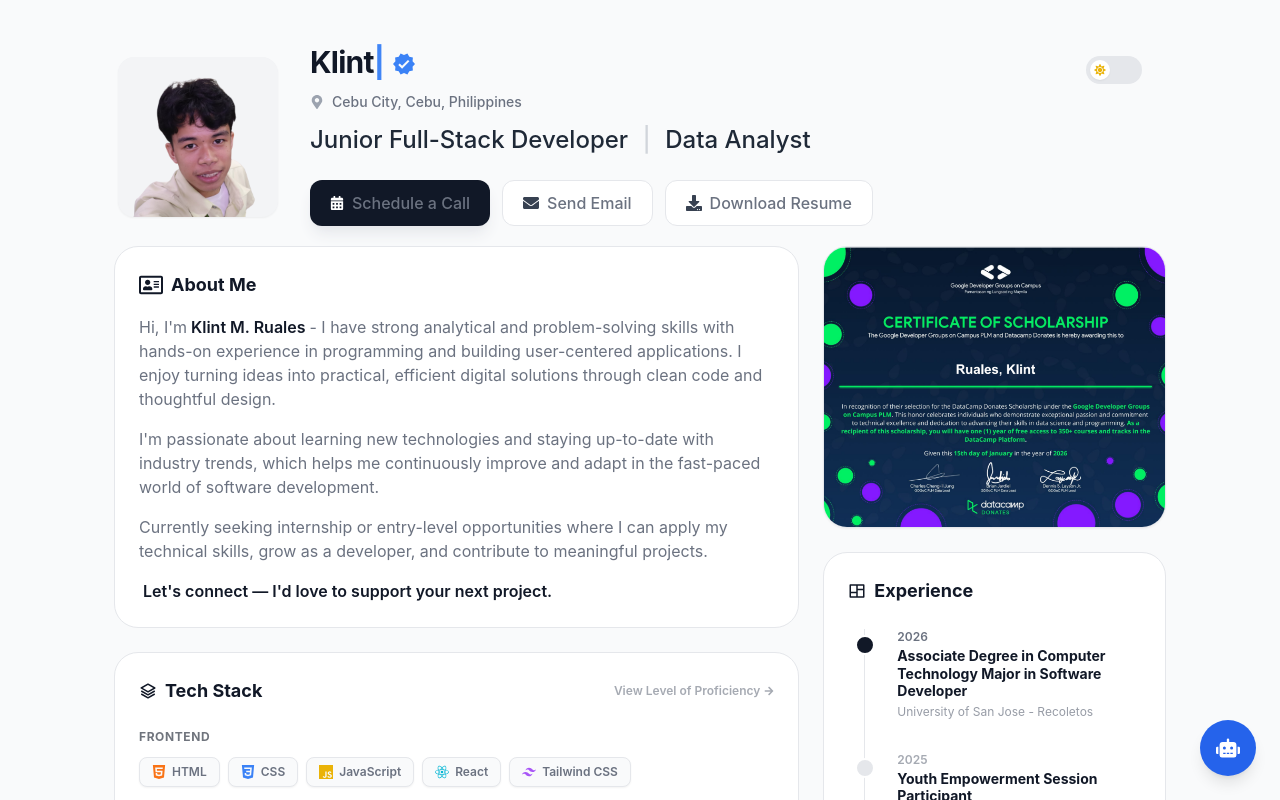
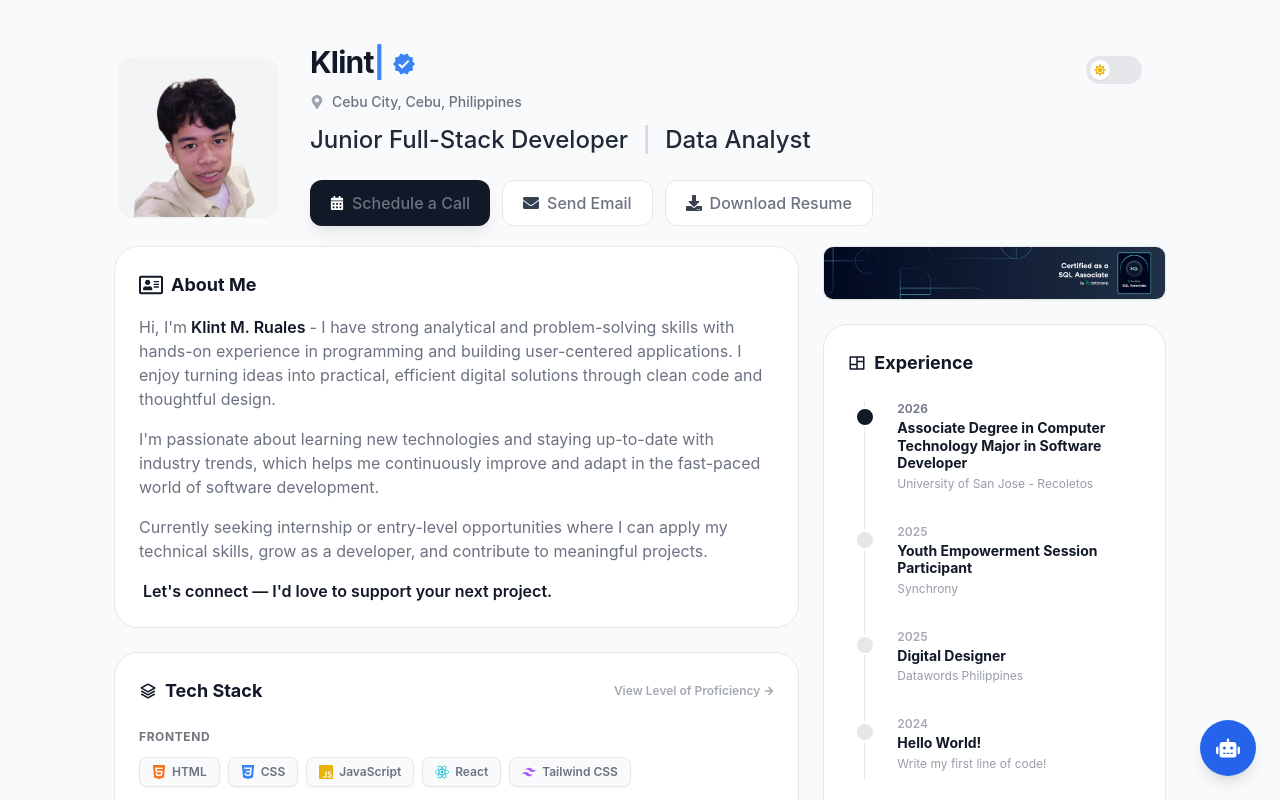
Before and after one commit to klint-droid/Portfolio, a React (Vite) app: page / in a window 1280 px wide. Shown: the top 800 px of the page. Built offline with nearby package versions, Linux system fonts and the light colour scheme.

Commit message:
add badge

```diff
--- a/src/components/IncubationBanner.jsx
+++ b/src/components/IncubationBanner.jsx
@@ -2,11 +2,11 @@
 
 const IncubationBanner = () => {
   return (
-    <div className="w-full h-1/2 mb-6 rounded-[24px] overflow-hidden border border-[var(--border-color)] shadow-sm hover:shadow-md transition-shadow">
-      <a href="https://www.datacamp.com/portfolio/thisisklint" target="_blank" rel="noopener noreferrer">
+    <div className="w-full h-auto mb-6 rounded-[10px] overflow-hidden border border-[var(--border-color)] shadow-sm hover:shadow-md transition-shadow">
+      <a href="https://www.datacamp.com/certificate/SQA0012000674391" target="_blank" rel="noopener noreferrer">
         <img
-          src="/Datacamp.png"
-          alt="Google Developer Groups Scholarship Certificate"
+          src="/badge/SQL Associate - LinkedIn.png"
+          alt="DataCamp SQL Associate Badge"
           className="w-full h-full object-cover block"
         />
       </a>
```
Also changed, not shown: public/badge/SQL Associate - LinkedIn.png (added).
